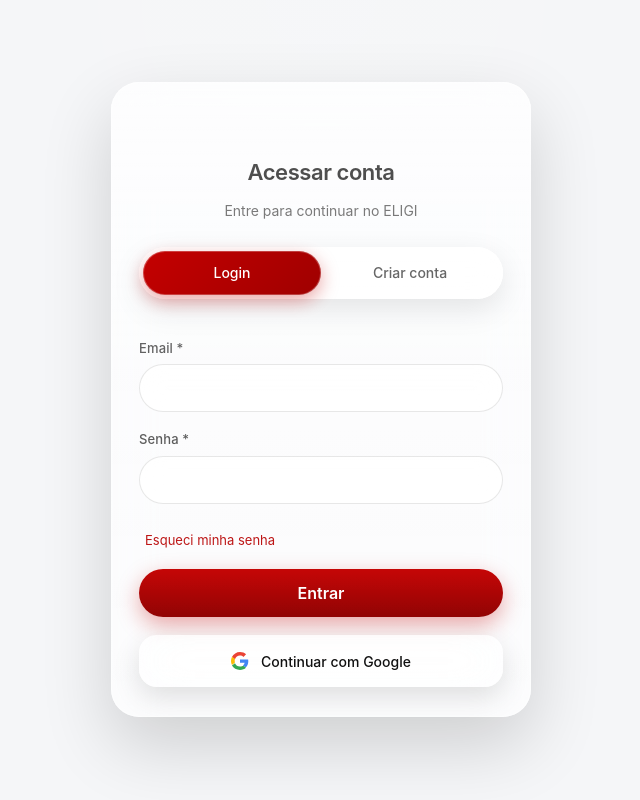
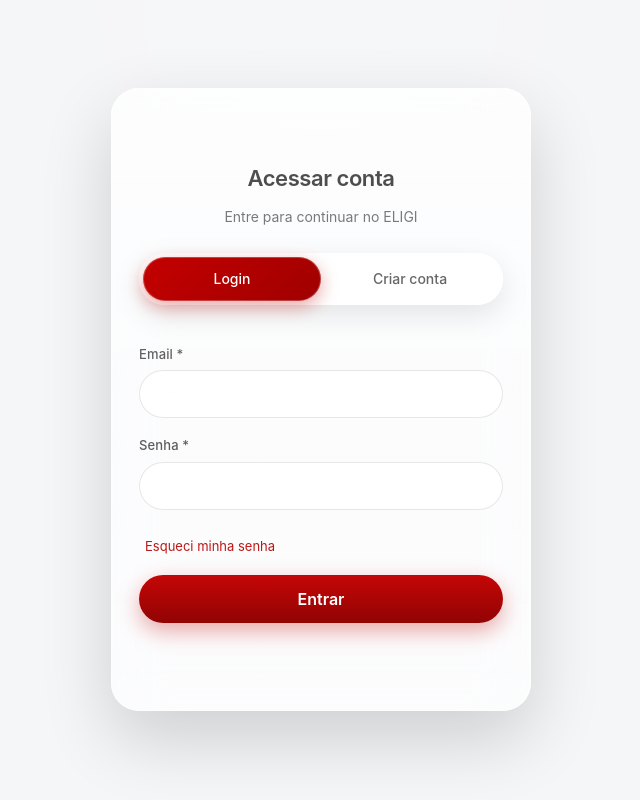
Before and after one commit to suporteeligi-cpu/eligi-fron-tend, a Next.js app: page /login in a window 1280 px wide. Shown: the top 800 px of the page, without its empty margins (319-959 px from the left). Built offline with nearby package versions, Linux system fonts and the light colour scheme; no server answers.

Commit message:
chore: deploy update

```diff
--- a/src/app/login/LoginForm.tsx
+++ b/src/app/login/LoginForm.tsx
@@ -2,15 +2,16 @@
 
 import { useState } from 'react'
 import { useRouter } from 'next/navigation'
-import { useGoogleLogin } from '@react-oauth/google'
+import { GoogleLogin } from '@react-oauth/google'
+import type { CredentialResponse } from '@react-oauth/google'
 import { useAuth } from '@/hooks/useAuth'
 import { api } from '@/lib/api'
 import { AuthCard } from '../components/auth/AuthCard'
 import { AuthInput } from '../components/auth/AuthInput'
 import { AuthButton } from '../components/auth/AuthButton'
 import { mapAuthError } from '@/lib/auth.error.map'
-import { GoogleIcon } from '../components/ui/GoogleIcon'
 import styles from './Login.module.css'
+
 
 type ApiError = {
   code: string
@@ -75,34 +76,45 @@ export default function LoginForm() {
     }
   }
 
-  const googleLogin = useGoogleLogin({
-    flow: 'implicit',
-    onSuccess: async (tokenResponse) => {
+  function handleSwitch(newMode: Mode) {
+    setMode(newMode)
+    if (newMode === 'register') {
+      router.push('/register')
+    }
+  }
+
+  async function handleGoogleSuccess(
+  credentialResponse: CredentialResponse
+) {
   try {
     setLoading(true)
 
+    if (!credentialResponse.credential) {
+      throw new Error('Token Google inválido')
+    }
+
     const { data } = await api.post('/auth/google', {
-          idToken: tokenResponse.access_token
+      idToken: credentialResponse.credential
     })
 
-        localStorage.setItem('accessToken', data.accessToken)
-        localStorage.setItem('refreshToken', data.refreshToken)
+    localStorage.setItem(
+      'accessToken',
+      data.accessToken
+    )
+
+    localStorage.setItem(
+      'refreshToken',
+      data.refreshToken
+    )
 
     router.push('/dashboard')
+
   } catch {
     setErrors({
       general: 'Erro ao autenticar com Google.'
     })
   } finally {
     setLoading(false)
-      }
-    }
-  })
-
-  function handleSwitch(newMode: Mode) {
-    setMode(newMode)
-    if (newMode === 'register') {
-      router.push('/register')
   }
 }
 
@@ -168,7 +180,6 @@ export default function LoginForm() {
           required
         />
 
-        {/* 🔴 ESQUECI MINHA SENHA RESTAURADO */}
         <div className={styles.forgotPassword}>
           <button
             type="button"
@@ -190,46 +201,17 @@ export default function LoginForm() {
         </AuthButton>
       </form>
 
-      {/* GOOGLE BUTTON */}
-      <button
-        type="button"
-        disabled={loading}
-        className={styles.googleButton}
-        onMouseMove={(e) => {
-          const target = e.currentTarget
-          const rect = target.getBoundingClientRect()
-
-          const x = e.clientX - rect.left
-          const y = e.clientY - rect.top
-
-          const centerX = rect.width / 2
-          const centerY = rect.height / 2
-
-          const moveX = (x - centerX) / 18
-          const moveY = (y - centerY) / 18
-
-          const icon = target.querySelector('svg')
-
-          if (icon instanceof SVGSVGElement) {
-            icon.style.transform =
-              `translate(${moveX}px, ${moveY}px) scale(1.05)`
+      {/* GOOGLE LOGIN CORRETO */}
+      <div className={styles.googleWrapper}>
+        <GoogleLogin
+          onSuccess={handleGoogleSuccess}
+          onError={() =>
+            setErrors({
+              general: 'Erro ao autenticar com Google.'
+            })
           }
-        }}
-        onMouseLeave={(e) => {
-          const icon = e.currentTarget.querySelector('svg')
-
-          if (icon instanceof SVGSVGElement) {
-            icon.style.transform =
-              'translate(0px, 0px) scale(1)'
-          }
-        }}
-        onClick={() => googleLogin()}
-      >
-        <GoogleIcon />
-        <span className={styles.googleText}>
-          Continuar com Google
-        </span>
-      </button>
+        />
+      </div>
     </AuthCard>
   )
 }
```
Lines whose indentation alone changed are shown as unchanged.
